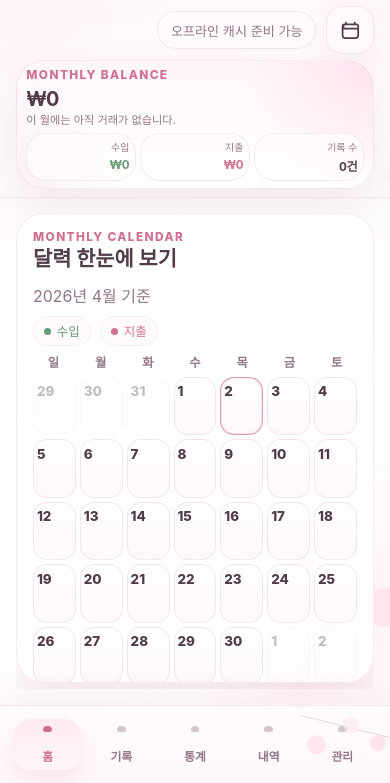
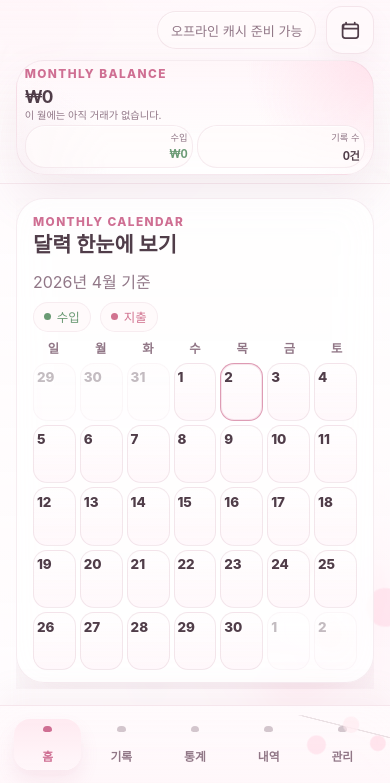
Before and after one commit to heonjong92/Money, a plain HTML site: page index.html in a window 390 px wide. Shown: the part 61-844 px from the top of the page. Drawn offline with Linux system fonts and the light colour scheme.

Commit message:
Tighten summary header on mobile

```diff
--- a/index.html
+++ b/index.html
@@ -48,7 +48,7 @@
               <span>수입</span>
               <strong class="income" id="stat-income">₩0</strong>
             </article>
-            <article class="metric-chip">
+            <article class="metric-chip metric-chip-hidden">
               <span>지출</span>
               <strong class="expense" id="stat-expense">₩0</strong>
             </article>
--- a/styles.css
+++ b/styles.css
@@ -350,7 +350,7 @@ legend {
 }
 
 .headline-card {
-  padding: 0.56rem 0.68rem;
+  padding: 0.42rem 0.56rem;
   background:
     radial-gradient(circle at top right, rgba(255, 219, 231, 0.72), transparent 34%),
     radial-gradient(circle at left bottom, rgba(247, 233, 239, 0.66), transparent 26%),
@@ -360,7 +360,7 @@ legend {
 .headline-value {
   display: block;
   margin-top: 0.1rem;
-  font-size: clamp(1.34rem, 4.8vw, 1.82rem);
+  font-size: clamp(1.18rem, 4.2vw, 1.6rem);
   letter-spacing: -0.05em;
 }
 
@@ -375,15 +375,15 @@ legend {
 
 .headline-note {
   margin: 0.12rem 0 0;
-  font-size: 0.74rem;
-  line-height: 1.32;
+  font-size: 0.68rem;
+  line-height: 1.24;
 }
 
 .headline-metrics {
   display: grid;
-  grid-template-columns: repeat(3, minmax(0, 1fr));
-  gap: 0.35rem;
-  margin-top: 0.32rem;
+  grid-template-columns: repeat(2, minmax(0, 1fr));
+  gap: 0.24rem;
+  margin-top: 0.24rem;
   align-items: stretch;
 }
 
@@ -395,7 +395,7 @@ legend {
   align-content: space-between;
   gap: 0.2rem;
   min-width: 0;
-  padding: 0.36rem 0.46rem;
+  padding: 0.28rem 0.36rem;
   border-radius: var(--radius-md);
   background: rgba(255, 251, 252, 0.76);
   border: 1px solid rgba(222, 191, 204, 0.28);
@@ -405,7 +405,7 @@ legend {
 .metric-chip span {
   display: block;
   width: 100%;
-  font-size: 0.68rem;
+  font-size: 0.62rem;
   color: var(--muted);
   text-align: right;
 }
@@ -413,10 +413,15 @@ legend {
 .metric-chip strong {
   display: block;
   width: 100%;
-  font-size: 0.84rem;
+  font-size: 0.76rem;
   letter-spacing: -0.03em;
   text-align: right;
   font-variant-numeric: tabular-nums;
+}
+
+/* [Codex] 홈 요약에서 기록 수는 숨기고 수입과 지출만 남겨 카드 높이를 더 낮춥니다. */
+.metric-chip-hidden {
+  display: none;
 }
 
 .metric-chip .income,
@@ -1402,27 +1407,32 @@ legend {
   }
 
   .headline-card {
-    padding: 0.48rem 0.58rem;
+    padding: 0.38rem 0.48rem;
   }
 
   .headline-value {
-    font-size: 1.24rem;
+    font-size: 1.08rem;
   }
 
   .headline-note {
+    font-size: 0.64rem;
+  }
+
+  .headline-metrics {
+    grid-template-columns: repeat(2, minmax(0, 1fr));
+    gap: 0.22rem;
+  }
+
+  .metric-chip {
+    padding: 0.24rem 0.3rem;
+  }
+
+  .metric-chip span {
+    font-size: 0.58rem;
+  }
+
+  .metric-chip strong {
     font-size: 0.7rem;
-  }
-
-  .metric-chip {
-    padding: 0.3rem 0.34rem;
-  }
-
-  .metric-chip span {
-    font-size: 0.62rem;
-  }
-
-  .metric-chip strong {
-    font-size: 0.76rem;
   }
 
   /* [Codex] 기록 탭은 세로 스크롤 대신 한 화면 안에서 끝나도록 카드와 폼 간격, 입력 높이, 버튼 배치를 더 촘촘하게 맞춥니다. */
```
